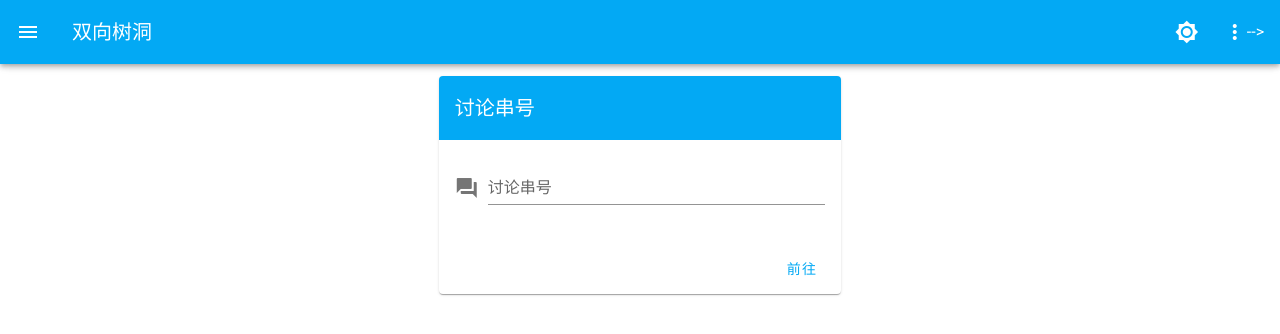
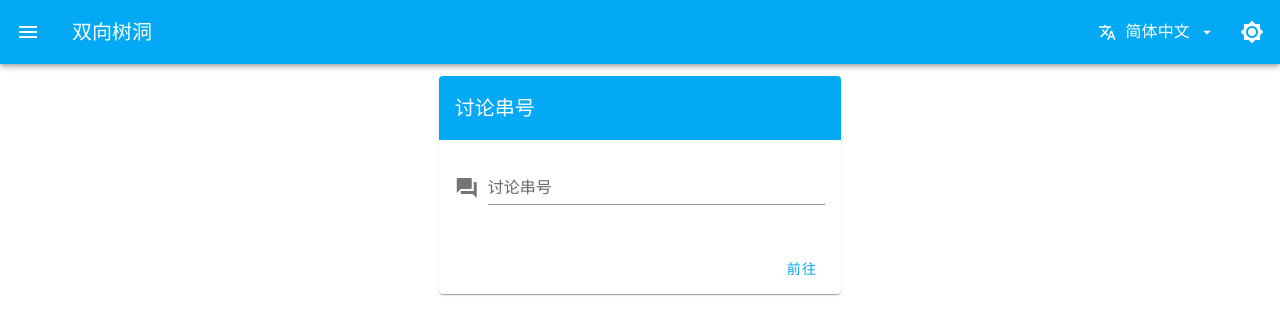
Before and after one commit to lakejason0/private-tree-hole-vue, a Vue app: page /thread in a window 1280 px wide. Shown: the top 334 px of the page. Built offline with nearby package versions, Linux system fonts and the light colour scheme.

Commit message:
:sparkles: i18n切换

```diff
--- a/src/App.vue
+++ b/src/App.vue
@@ -29,20 +29,8 @@
         <v-app-bar-nav-icon @click="drawer = true"></v-app-bar-nav-icon>
         <v-toolbar-title>{{ $t('appBar.title') }}</v-toolbar-title>
         <v-spacer></v-spacer>
-        <theme-toggle />
-        <v-menu>
-          <template v-slot:activator="{ on , attrs }">
-            <v-btn icon v-bind=attrs v-on="on" >
-              <v-icon>mdi-dots-vertical</v-icon>
-            </v-btn>
-          </template>
-          <v-list>
-            <v-list-item>
-              <v-list-item-title>Test</v-list-item-title>
-            </v-list-item>
-          </v-list>
-        </v-menu>-->
-
+        <LocalesMenu/>
+        <ThemeToggle />
       </v-app-bar>
       <v-main>
         <v-container fluid>
@@ -79,10 +67,11 @@
 
 <script>
 import { routes, navigationRoutes } from "./router";
-import themeToggle from "@/components/themeToggle.vue";
+import ThemeToggle from "@/components/ThemeToggle";
+import LocalesMenu from "@/components/LocalesMenu";
 export default {
   components: {
-    themeToggle
+    ThemeToggle, LocalesMenu
   },
   created() {
     this.$vuetify.theme.dark = localStorage.getItem("th-theme") === 'true'
--- /dev/null
+++ b/src/components/LocalesMenu.vue
@@ -0,0 +1,73 @@
+<template>
+  <v-menu
+      bottom
+      left
+      max-height="calc(100% - 16px)"
+      offset-y
+      transition="slide-y-transition"
+  >
+    <template v-slot:activator="{ attrs, on }">
+      <v-btn
+          class="text-capitalize"
+          text
+          v-bind="attrs"
+          v-on="on"
+      >
+        <v-icon :left="$vuetify.breakpoint.mdAndUp">
+          mdi-translate
+        </v-icon>
+
+        <span
+            class="subtitle-1 text-capitalize font-weight-light hidden-sm-and-down"
+            v-text="currentLanguage.name"
+        />
+
+        <v-icon
+            class="hidden-sm-and-down"
+            right
+        >
+          mdi-menu-down
+        </v-icon>
+      </v-btn>
+    </template>
+
+    <v-list
+        dense
+        nav
+    >
+      <template v-for="(language) in languages">
+        <v-list-item
+            :key="language.locale"
+            @click="translateI18n(language)"
+        >
+          <v-list-item-title v-text="language.name"/>
+        </v-list-item>
+      </template>
+    </v-list>
+  </v-menu>
+</template>
+
+<script>
+import languages from '../locales/language.json'
+
+export default {
+  name: 'BaseLocalesMenu',
+  data: () => ({
+    languages,
+  }),
+  computed: {
+    currentLanguage() {
+      const locale = this.$i18n.locale
+      return this.languages.find(l => l.locale === locale)
+    },
+  },
+  methods: {
+    translateI18n(lang) {
+      lang = lang.locale
+
+      window.localStorage.setItem('currentLanguage', lang)
+      this.$i18n.locale = lang
+    },
+  },
+}
+</script>
--- a/src/components/getThreadForm.vue
+++ b/src/components/getThreadForm.vue
@@ -1,6 +1,6 @@
 <template>
   <v-card class="elevation-1">
-    <v-toolbar color="primary" dark flat>
+    <v-toolbar :color="$vuetify.theme.dark ? 'dark' : 'primary'" dark flat>
       <v-toolbar-title>{{ $t('getThreadForm.title') }}</v-toolbar-title>
       <v-spacer></v-spacer>
     </v-toolbar>
@@ -17,7 +17,7 @@
     </v-card-text>
     <v-card-actions>
       <v-spacer></v-spacer>
-      <v-btn text color="primary" @click="goToThread(threadUID)">{{$t('getThreadForm.goButton')}}</v-btn>
+      <v-btn text :color="$vuetify.theme.dark ? 'dark' : 'primary'" @click="goToThread(threadUID)">{{$t('getThreadForm.goButton')}}</v-btn>
     </v-card-actions>
   </v-card>
 </template>
--- a/src/i18n.js
+++ b/src/i18n.js
@@ -21,7 +21,7 @@ function loadLocaleMessages() {
 }
 
 export default new VueI18n({
-  locale: process.env.VUE_APP_I18N_LOCALE || "en",
+  locale: localStorage.getItem("currentLanguage") || process.env.VUE_APP_I18N_LOCALE || "en",
   fallbackLocale: process.env.VUE_APP_I18N_FALLBACK_LOCALE || "en",
   messages: loadLocaleMessages()
 });
--- /dev/null
+++ b/src/locales/language.json
@@ -0,0 +1,14 @@
+[
+  {
+    "name": "English",
+    "locale": "en"
+  },
+  {
+    "name": "简体中文",
+    "locale": "zh_cn"
+  },
+  {
+    "name": "繁体中文",
+    "locale": "zh_tw"
+  }
+]
```
